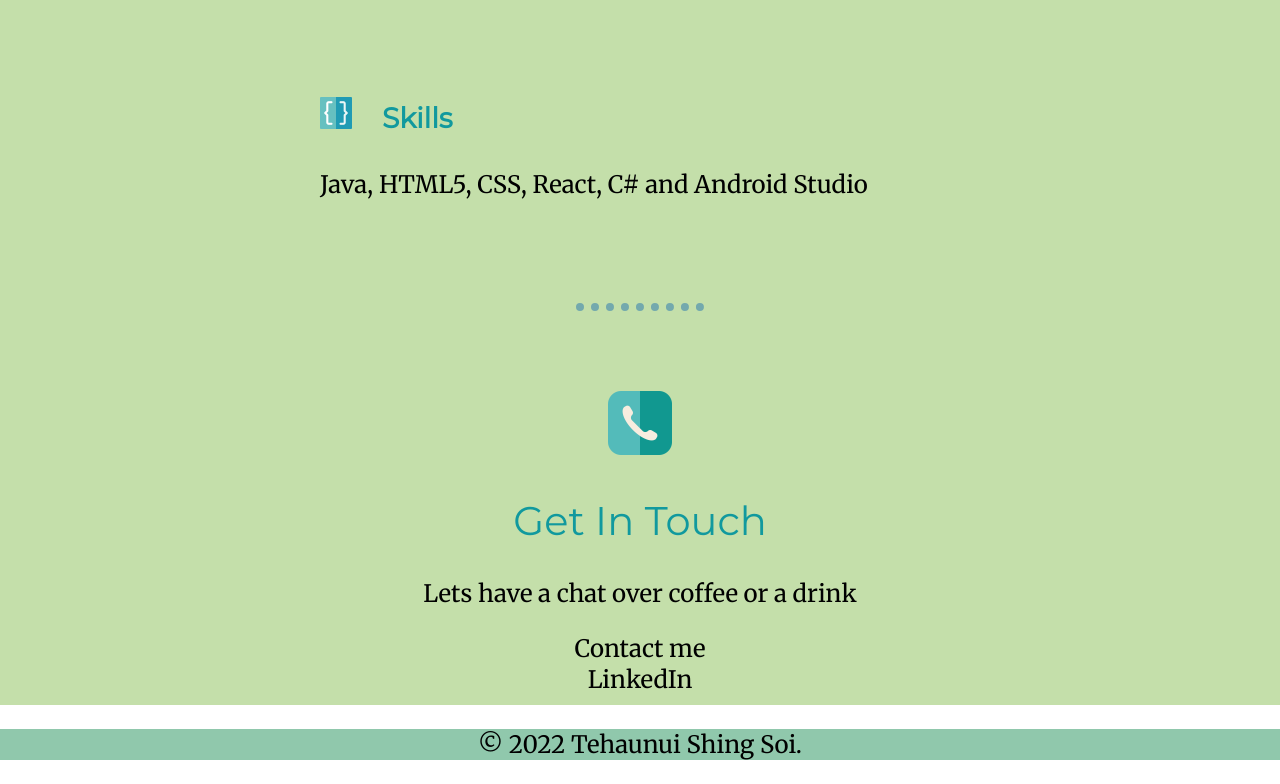
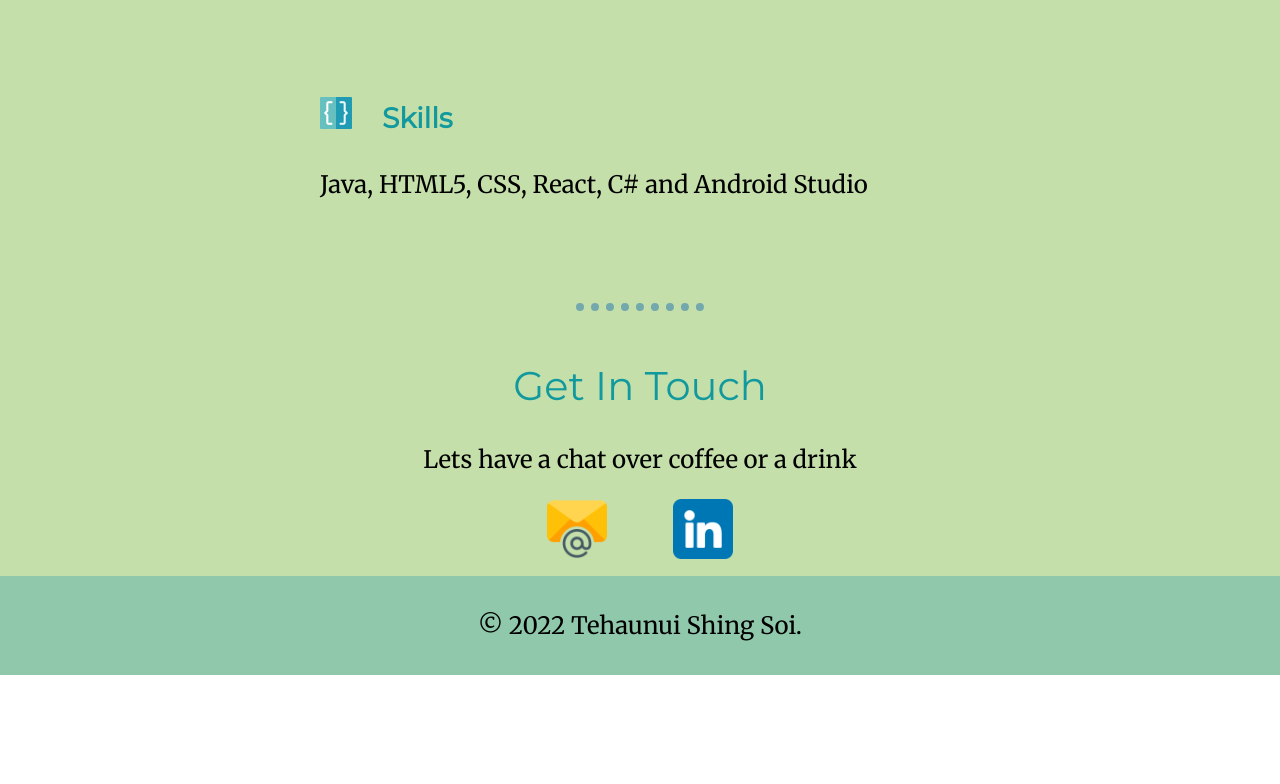
Before and after one commit to tehau26nz/resume, a plain HTML site: page index.html in a window 1280 px wide. Shown: the part 2187-2971 px from the top of the page. After the commit the page ends 2862 px from the top, so only its background shows below. Drawn offline with Linux system fonts and the light colour scheme.

Commit message:
Fixed tables and CSS styling

```diff
--- a/css/styles.css
+++ b/css/styles.css
@@ -38,6 +38,11 @@ table {
   box-sizing: content-box;
 }
 
+tr td:last-child {
+  width: 1%;
+  white-space: nowrap;
+}
+
 hr {
   border-style: none;
   border-top-style: dotted;
@@ -63,6 +68,7 @@ hr {
 
 .bottom-container {
   background-color: #90C8AC;
+  padding: 10px 0 10px 0;
 }
 
 .middle-container {
@@ -119,3 +125,13 @@ hr {
   width: 5%;
   margin-top: 30px;
 }
+
+#linkedin {
+  width: 60px;
+  margin: 0 30px 0;
+}
+
+#email {
+  width: 60px;
+  margin: 0 30px 0;
+}
--- a/index.html
+++ b/index.html
@@ -134,18 +134,14 @@
       </div>
       <hr />
       <div class="profile">
-        <img
-          id="contact-image"
-          src="images/telephone.png"
-          alt="telephone-icon"
-        />
         <h2>Get In Touch</h2>
         <p>Lets have a chat over coffee or a drink</p>
-        <a class="btn" href="mailto:tehaunui.shingsoi@gmail.com">Contact me</a
-        ><br />
+        <a class="btn" href="mailto:tehaunui.shingsoi@gmail.com"
+          ><img id="email" src="images/email.png" alt="enveloppe-logo"
+        /></a>
         <a class="footer-link" href="https://www.linkedin.com/in/tehaunuiss"
-          >LinkedIn</a
-        >
+          ><img id="linkedin" src="images/linkedin.png" alt="linkedin-logo" />
+        </a>
       </div>
     </div>
     <div class="bottom-container">
```
Also changed, not shown: images/email.png (added), images/linkedin.png (added).
